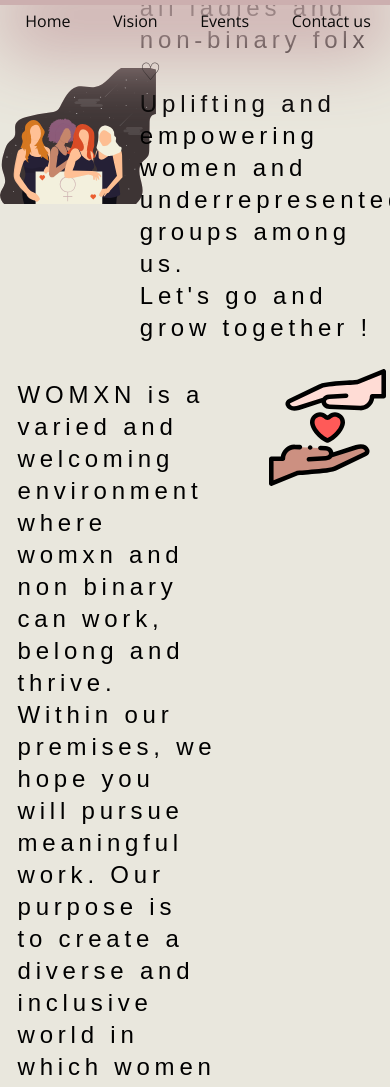
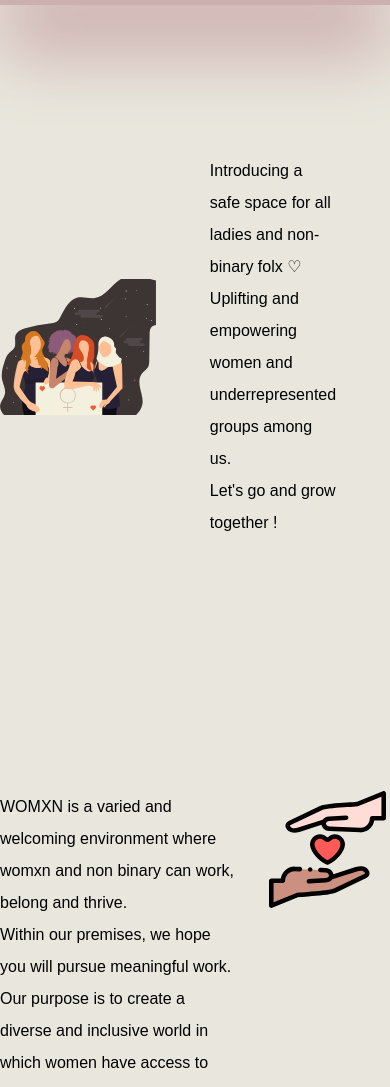
Before and after one commit to shivanshi-s/HackGirlSummer2.0, a plain HTML site: page index.html in a window 390 px wide. Shown: the part 75-1162 px from the top of the page. Drawn offline with nearby package versions, Linux system fonts and the light colour scheme.

Commit message:
refactor

```diff
--- a/style.css
+++ b/style.css
@@ -54,19 +54,23 @@ body {
     text-decoration: none;
     color: #0a0909;
 }
+@media only screen and (max-width: 400px)
+{
+    .navbar img {
+        display: none;
+    }
+    .navbar .navbar-head, .navbar .navbar-nav .navbar-item
+    {
+        font-size: 0.7rem;
+    }
+}
 
 /*------ NAV OVER ----------*/
 
 /* ----LANDING PAGE STARTS ------ */
 .landing {
-    height:100vh;
+  height:100vh;
     display: flex;
-    @media screen and (max-width:1013px)
-{
-    height:50vh;
-    margin:auto;
-    font-size:auto;
-}
 }
 .landing .img {
     background: url(./imgs/womxn.svg)no-repeat;
@@ -114,6 +118,21 @@ body {
     font-size: 1.5rem;
     letter-spacing : 0.3rem;
     line-height: 2rem;
+    overflow: hidden;
+}
+@media only screen and (max-width: 400px)
+{
+    .landing .text {
+        font-size: 1rem;
+        letter-spacing: normal;
+    }
+    .about-container .about-text {
+        font-size: 1rem;
+        letter-spacing: normal;
+        max-width:auto;
+        padding: 0%;
+    }
+
 }
 /* ----VISION PAGE ENDS--------- */
 
@@ -125,7 +144,7 @@ body {
  text-align: center;
  border-top-right-radius: 1rem;
  font-family: 'Scada',sans-serif;
- position: -webkit-sticky;
+ position:relative;
 }
 .footer .footer-links {
     text-decoration: none;
@@ -158,6 +177,13 @@ body {
     padding: 3% ;
     margin: 0;
 }
+@media only screen and (max-width: 400px)
+{
+    .container-img .img1 img, .container-img .img-2 img, .container-img .img-3 img{
+        margin: auto;
+
+    }
+}
 /* --------EVENTS ENDS--------------- */
 
 /* ---------CONTACT STARTS----------------- */
```
